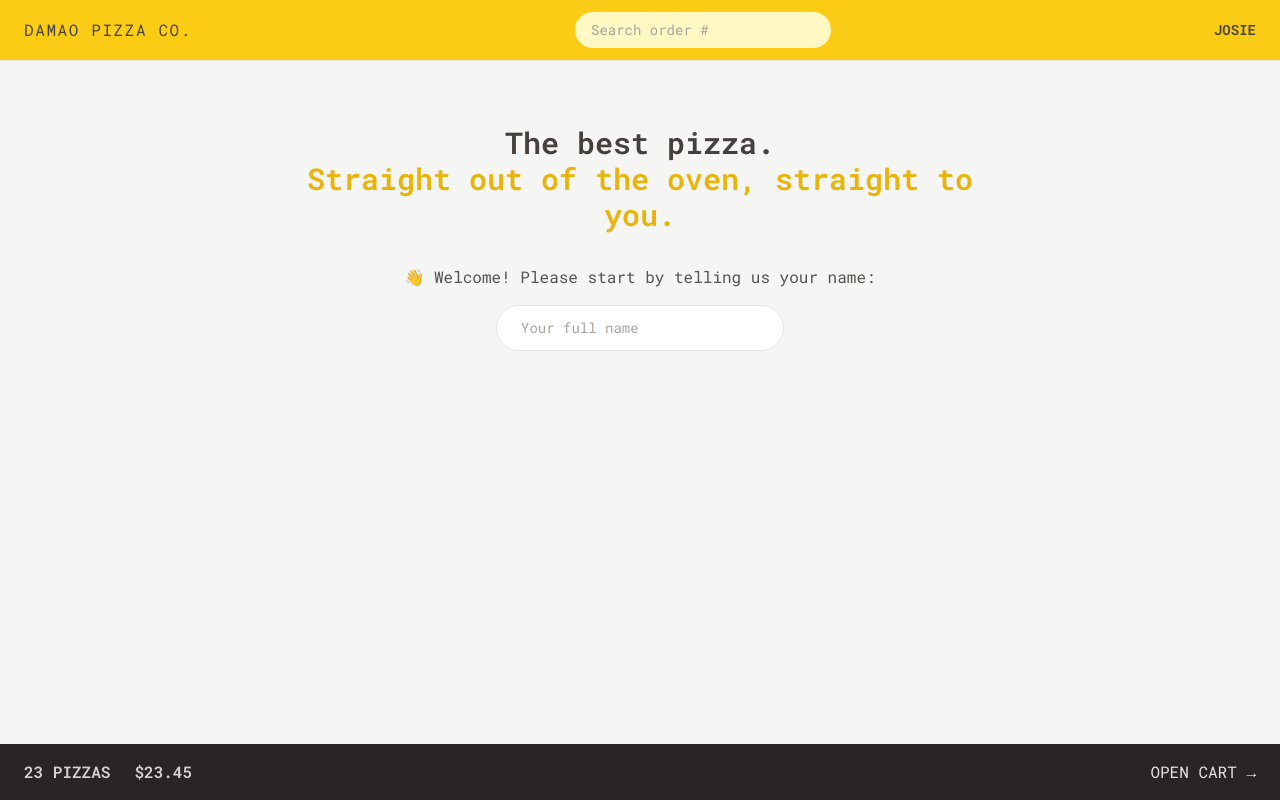
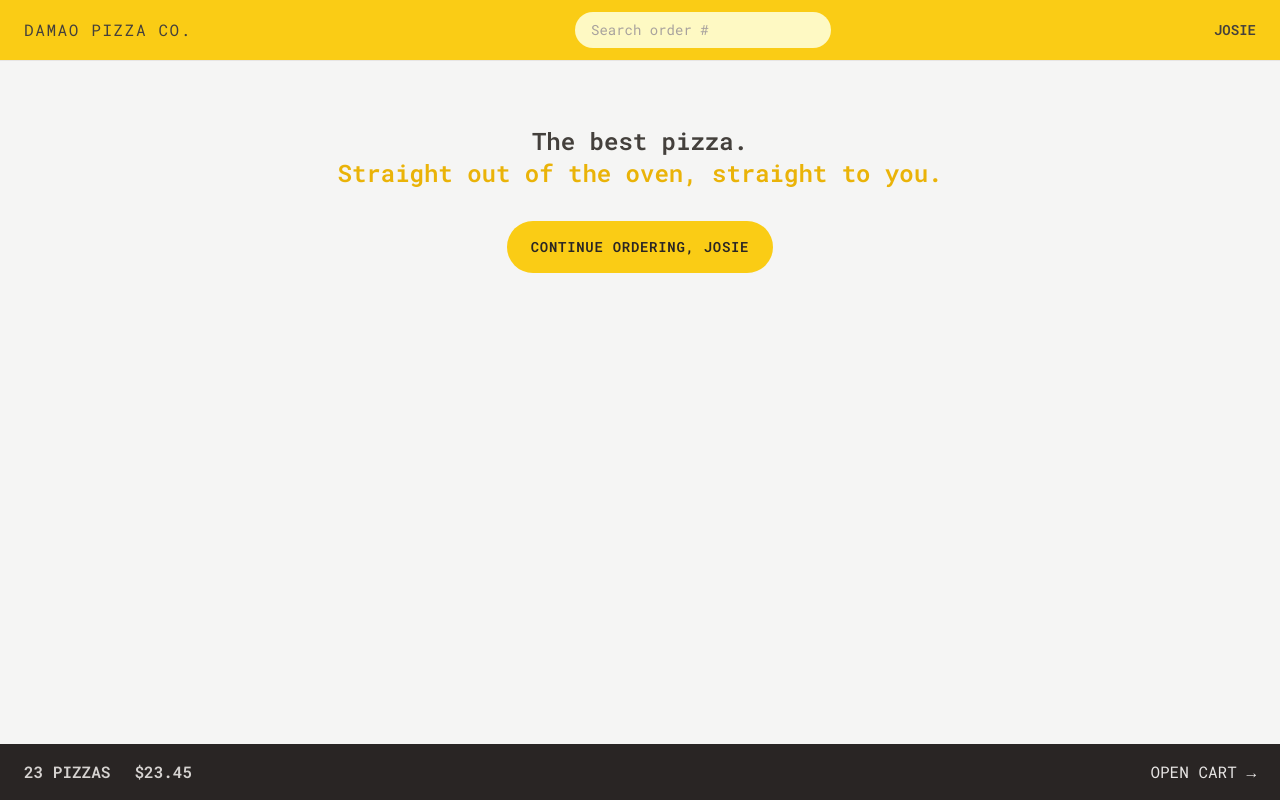
Before and after one commit to JosieWei2023/damao-pizza, a React (Vite) app: page / in a window 1280 px wide. Built offline with nearby package versions, Linux system fonts and the light colour scheme.

Commit message:
Add Redux for state management

```diff
--- a/package.json
+++ b/package.json
@@ -10,8 +10,10 @@
     "preview": "vite preview"
   },
   "dependencies": {
+    "@reduxjs/toolkit": "^2.0.1",
     "react": "^18.2.0",
     "react-dom": "^18.2.0",
+    "react-redux": "^9.0.4",
     "react-router-dom": "^6.21.0"
   },
   "devDependencies": {
--- a/src/features/cart/Cart.jsx
+++ b/src/features/cart/Cart.jsx
@@ -1,6 +1,7 @@
 import LinkButton from '../../ui/LinkButton';
 import Button from '../../ui/Button';
 import CartItem from './CartItem';
+import { useSelector } from 'react-redux';
 
 const fakeCart = [
   {
@@ -28,6 +29,8 @@
 
 function Cart() {
   const cart = fakeCart;
+   // read the username from the Redux store
+   const username = useSelector((state)=>state.user.username);
 
   return (
     <div className='px-4 py-3'>
@@ -35,7 +38,7 @@
         &larr; Back to menu
       </LinkButton>
 
-      <h2 className='mt-7 text-xl font-semibold'>Your cart, %NAME%</h2>
+      <h2 className='mt-7 text-xl font-semibold'>Your cart, {username}</h2>
 
       <ul className='mt-3 divide-y divide-stone-200 border-b'>{cart.map(item => <CartItem item={item} key={item.key}/>)}</ul>
 
--- a/src/features/order/CreateOrder.jsx
+++ b/src/features/order/CreateOrder.jsx
@@ -1,6 +1,7 @@
 import { Form, redirect, useActionData, useNavigation } from 'react-router-dom';
 import { createOrder } from '../../services/apiRestaurant';
 import Button from '../../ui/Button';
+import { useSelector } from 'react-redux';
 
 // https://uibakery.io/regex-library/phone-number
 const isValidPhone = (str) =>
@@ -39,6 +40,8 @@
   const formErrors = useActionData();
   // const [withPriority, setWithPriority] = useState(false);
   const cart = fakeCart;
+   // read the username from the Redux store
+   const username = useSelector((state)=>state.user.username);
 
   return (
     <div className='px-4 py-6'>
@@ -47,7 +50,7 @@
       <Form method="POST">
         <div className='mb-5 flex gap-2 flex-col sm:flex-row sm:items-center'>
           <label className='sm:basis-40'>First Name</label>
-          <input className='input grow' type="text" name="customer" required />
+          <input className='input grow' type="text" name="customer" defaultValue={username} required />
         </div>
 
         <div className='mb-5 flex gap-2 flex-col sm:flex-row sm:items-center'>
--- a/src/features/user/CreateUser.jsx
+++ b/src/features/user/CreateUser.jsx
@@ -1,11 +1,22 @@
 import { useState } from 'react';
 import Button from '../../ui/Button';
+import { useDispatch } from 'react-redux';
+import { updateName } from './userSlice';
+import { useNavigate } from 'react-router-dom';
 
 function CreateUser() {
   const [username, setUsername] = useState('');
+  const dispatch = useDispatch();
+  // use navigate from the useNavigate hook to redirect the user to the /menu page
+  const navigate = useNavigate();
 
   function handleSubmit(e) {
     e.preventDefault();
+    if (!username) return;
+
+    // dispatch the action to save the username
+    dispatch(updateName(username));
+    navigate('/menu');
   }
 
   return (
--- a/src/features/user/Username.jsx
+++ b/src/features/user/Username.jsx
@@ -1,5 +1,14 @@
+import { useSelector } from "react-redux";
+
 function Username() {
-  return <div className="hidden text-sm font-semibold md:block">Josie</div>;
+  // get the username from the Redux store
+  const username = useSelector((state) => state.user.username);
+
+  if (!username) {
+    return null;
+  }
+
+  return <div className="hidden text-sm font-semibold md:block">{username}</div>;
 }
 
 export default Username;
--- a/src/features/user/userSlice.js
+++ b/src/features/user/userSlice.js
@@ -1,4 +1,4 @@
-function getPosition() {
+/*function getPosition() {
   return new Promise(function (resolve, reject) {
     navigator.geolocation.getCurrentPosition(resolve, reject);
   });
@@ -18,4 +18,26 @@
 
   // 3) Then we return an object with the data that we are interested in
   return { position, address };
-}
+} */
+
+import { createSlice } from "@reduxjs/toolkit";
+
+const initialState = {
+  username:'Josie',
+};
+// step 1: create a slice
+const userSlice = createSlice({
+  name: 'user',
+  initialState,
+  reducers: {
+    updateName: (state, action) => {
+      state.username = action.payload;
+    },
+  },
+})
+
+// step 2: export the actions
+export const { updateName } = userSlice.actions;
+
+// step 3: export the reducer
+export default userSlice.reducer;
--- a/src/main.jsx
+++ b/src/main.jsx
@@ -2,9 +2,13 @@
 import ReactDOM from "react-dom/client";
 import App from "./App.jsx";
 import "./index.css";
+import { Provider } from "react-redux";
+import store from "./store";
 
 ReactDOM.createRoot(document.getElementById("root")).render(
   <React.StrictMode>
+    <Provider store={store}>
     <App />
-  </React.StrictMode>
+    </Provider>
+</React.StrictMode>
 );
--- /dev/null
+++ b/src/store.js
@@ -0,0 +1,11 @@
+import { configureStore } from "@reduxjs/toolkit";
+import userReducer from "./features/user/userSlice";
+
+// step 4: create the store
+const store = configureStore({
+    reducer: {
+        user: userReducer,
+    },
+});
+
+export default store;
--- a/src/ui/Home.jsx
+++ b/src/ui/Home.jsx
@@ -1,9 +1,14 @@
+import { useSelector } from 'react-redux';
 import CreateUser from '../features/user/CreateUser';
+import Button from './Button';
 
 function Home() {
+  // read the username from the Redux store
+  const username = useSelector((state)=>state.user.username);
+
   return (
     <div className="my-10 px-4 text-center sm:my-16">
-      <h1 className="mb-8  text-xl font-semibold md:text-3xl">
+      <h1 className="mb-8  text-xl font-semibold md:text-2xl">
         The best pizza.
         <br />
         <span className="text-yellow-500">
@@ -11,7 +16,9 @@
         </span>
       </h1>
 
-      <CreateUser />
+      {username ==='' ? <CreateUser /> : <Button to='/menu' type='primary'>Continue ordering, {username}</Button>}
+
+
     </div>
   );
 }
```
Also changed, not shown: 1 other file (tests, documents, lock files or other folders).
